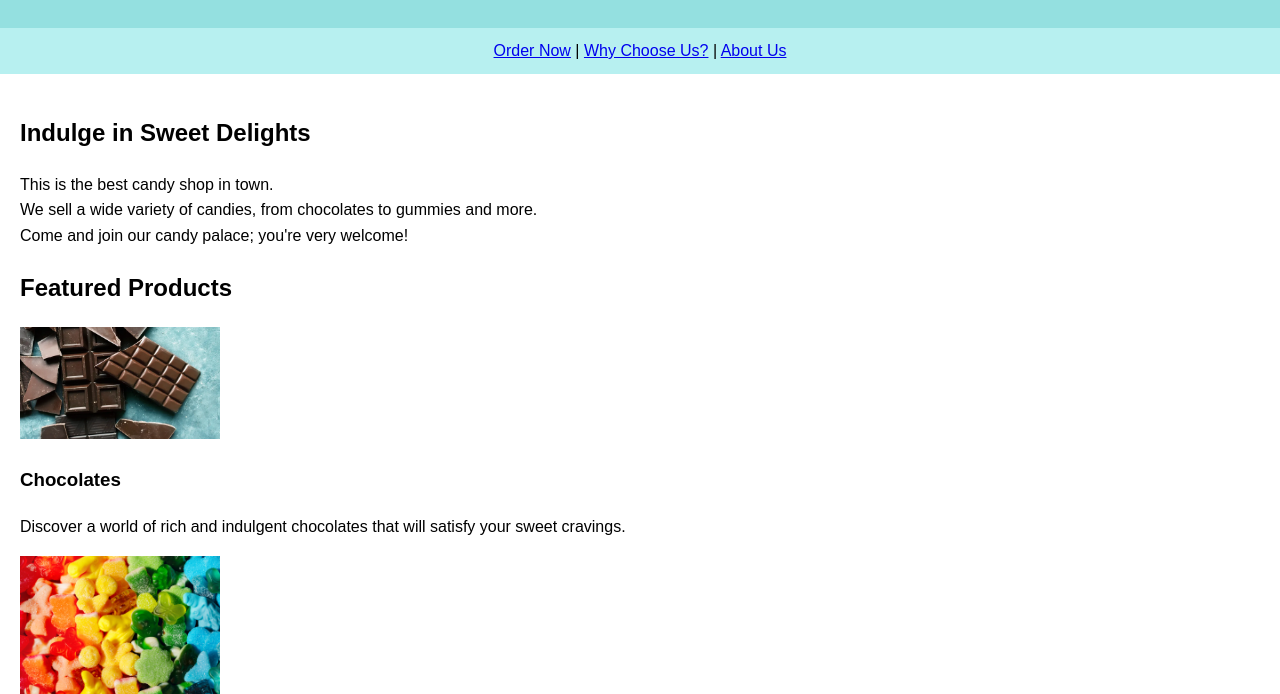
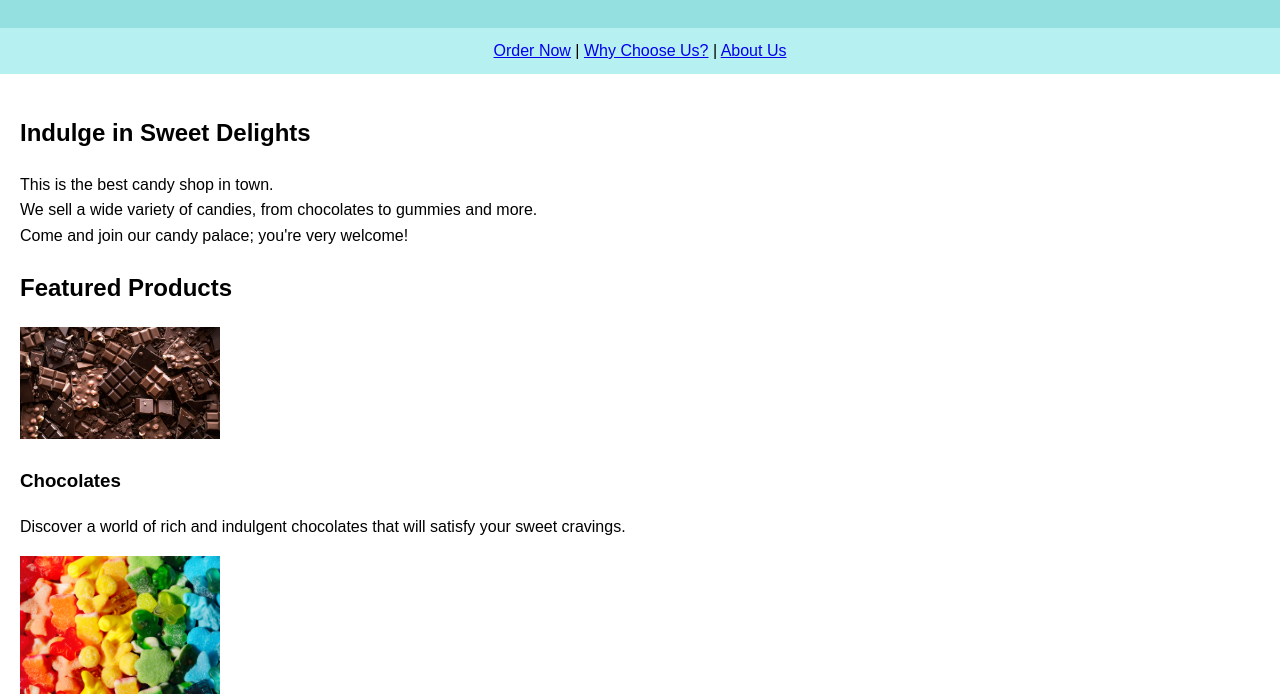
Before and after one commit to OfekAzumi/delme1_candyshop, a plain HTML site: page index.html in a window 1280 px wide. Shown: the part 106-800 px from the top of the page. Drawn offline with Linux system fonts and the light colour scheme.

Commit message:
second commit

```diff
--- a/index.html
+++ b/index.html
@@ -32,7 +32,7 @@
         <section class="featured-products">
             <h2>Featured Products</h2>
             <div class="product">
-                <img src="/Media/choco.webp" alt="Chocolates">
+                <img src="/Media/choco.jpg" alt="Chocolates">
                 <h3>Chocolates</h3>
                 <p>Discover a world of rich and indulgent chocolates that will satisfy your sweet cravings.</p>
             </div>
```
Also changed, not shown: Media/choco.jpg (added), Media/choco.webp (deleted).
